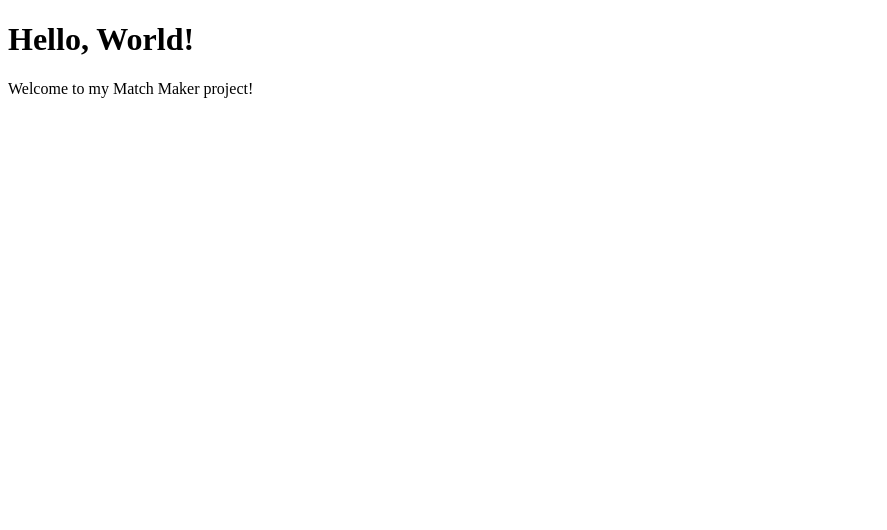
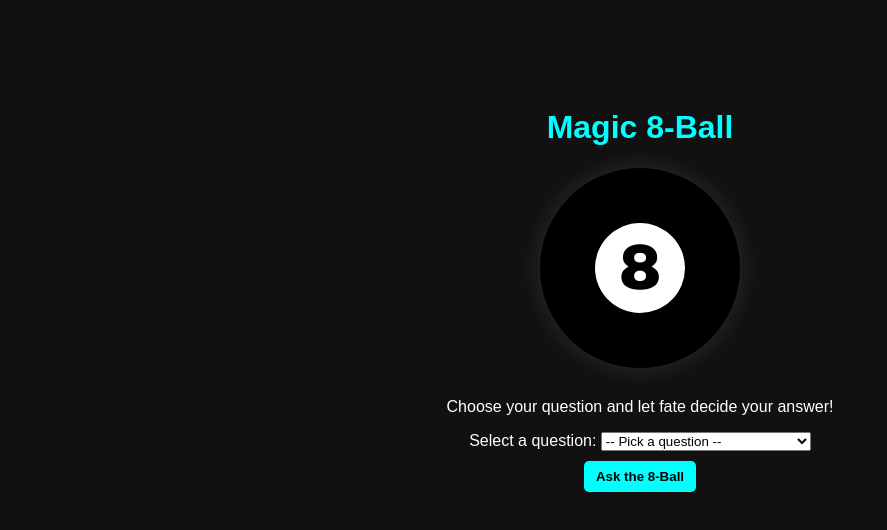
Before and after one commit to Ammanuel17/class-propsal-project, a plain HTML site: page index.html in a window 1280 px wide. Shown: the whole page, without its empty margins (0-887 px from the left). Drawn offline with Linux system fonts and the light colour scheme.

Commit message:
Update files

```diff
--- a/index.html
+++ b/index.html
@@ -3,10 +3,86 @@
 <head>
   <meta charset="UTF-8">
   <meta name="viewport" content="width=device-width, initial-scale=1.0">
-  <title>Hello World</title>
+  <title>Magic 8-Ball</title>
+  <link rel="stylesheet" href="style.css">
 </head>
 <body>
-  <h1>Hello, World!</h1>
-  <p>Welcome to my Match Maker project!</p>
+  <h1>Magic 8-Ball</h1>
+
+<!-- 8 ball graphic -->
+<div id="eightBall">
+  <div id="innerCircle">
+    <span id="eight">8</span>
+  </div>
+</div>
+
+
+
+  <p>Choose your question and let fate decide your answer!</p>
+
+
+  <label for="question">Select a question:</label>
+  <select id="question">
+    <option value="">-- Pick a question --</option>
+    <option value="Will I be successful?">Will I be successful?</option>
+    <option value="Does my crush like me?">Does my crush like me?</option>
+    <option value="Should I study tonight?">Should I study tonight?</option>
+    <option value="Will I get an A on my next test?">Will I get an A on my next test?</option>
+    <option value="Will I become rich?">Will I become rich?</option>
+    <option value="Will tomorrow be my lucky day?">Will tomorrow be my lucky day?</option>
+  </select>
+
+  <br>
+  <button onclick="shakeBall()">Ask the 8-Ball</button>
+
+  <p id="questionDisplay"></p>
+  <p id="answer"></p>
+
+  <script>
+    function shakeBall() {
+      const answers = [
+        "It is certain.",
+        "Yes, definitely.",
+        "Without a doubt.",
+        "Ask again later.",
+        "Cannot predict now.",
+        "Don’t count on it.",
+        "My reply is no.",
+        "Outlook not so good.",
+        "Signs point to yes.",
+        "Very doubtful."
+      ];
+
+      const question = document.getElementById("question").value;
+
+      if (question === "") {
+        document.getElementById("questionDisplay").textContent = " Please select a question first!";
+        document.getElementById("answer").textContent = "";
+        return;
+      }
+
+      document.getElementById("questionDisplay").textContent = "🎱 Question: " + question;
+
+      const randomIndex = Math.floor(Math.random() * answers.length);
+      const response = answers[randomIndex];
+
+      document.getElementById("answer").textContent = " " + response;
+
+      // Add remarks using if / else
+      if (randomIndex < 3) {
+        document.getElementById("answer").textContent += " — Great luck awaits!";
+      } else if (randomIndex < 7) {
+        document.getElementById("answer").textContent += " — The future is unclear.";
+      } else {
+        document.getElementById("answer").textContent += " — Maybe not your best idea!";
+      }
+
+      // log all answers
+      console.log("All possible answers:");
+      for (let i = 0; i < answers.length; i++) {
+        console.log(i + 1 + ":", answers[i]);
+      }
+    }
+  </script>
 </body>
 </html>
--- /dev/null
+++ b/style.css
@@ -0,0 +1,76 @@
+body {
+  font-family: Arial, sans-serif;
+  text-align: center;
+  background-color: #111;
+  color: white;
+  padding-top: 80px;
+}
+
+h1 {
+  color: cyan;
+}
+
+input {
+  padding: 8px;
+  border-radius: 5px;
+  border: none;
+  width: 250px;
+}
+
+button {
+  margin-top: 10px;
+  padding: 8px 12px;
+  border: none;
+  border-radius: 5px;
+  background-color: cyan;
+  color: black;
+  cursor: pointer;
+  font-weight: bold;
+  transition: all 0.2s ease;
+}
+
+button:hover {
+  background-color: #00f5d4;
+  transform: scale(1.05);
+}
+
+#questionDisplay {
+  margin-top: 25px;
+  font-size: 1.1em;
+  color: #0ef;
+}
+
+#answer {
+  margin-top: 20px;
+  font-size: 1.3em;
+  color: yellow;
+}
+/* 8-Ball visual */
+#eightBall {
+  width: 200px;
+  height: 200px;
+  background-color: black;
+  border-radius: 50%;
+  margin: 0 auto 30px;
+  display: flex;
+  align-items: center;
+  justify-content: center;
+  box-shadow: 0 0 25px rgba(167, 162, 162, 0.2);
+}
+
+#innerCircle {
+  width: 90px;
+  height: 90px;
+  background-color: rgb(255, 255, 255);
+  border-radius: 50%;
+  display: flex;
+  align-items: center;
+  justify-content: center;
+}
+
+#eight {
+  font-size: 64px;
+  font-weight: bold;
+  color: black;
+  font-family: 'Arial Black', Arial, sans-serif;
+}
```
